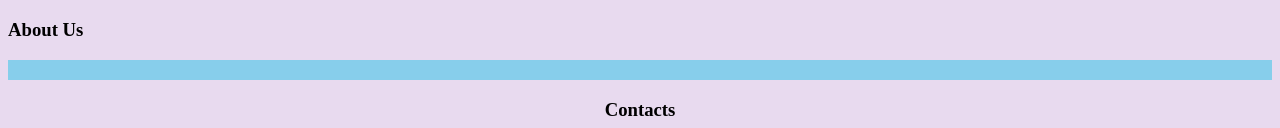
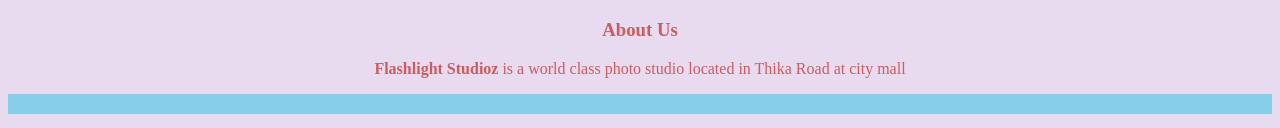
Before and after one commit to martingathu/photographer-portfolio, a plain HTML site: page index.html in a window 1280 px wide. Shown: the part 2434-2562 px from the top of the page. Drawn offline with Linux system fonts and the light colour scheme; a web font is replaced by a local one.

Commit message:
added contacts and about as divs and styled them.

```diff
--- a/index.html
+++ b/index.html
@@ -47,6 +47,7 @@
     </div>
     <div id="about">
         <h3>About Us</h3>
+        <p><strong>Flashlight Studioz</strong> is a world class photo studio located in Thika Road at city mall</p>
     </div>
 
      <div id="contacts">
--- a/styles.css
+++ b/styles.css
@@ -58,3 +58,8 @@
     text-align: center;
     border-top:20px solid skyblue ;
 }
+#about{
+    text-align: center;
+    color:#CD5C5C;
+
+}
```
